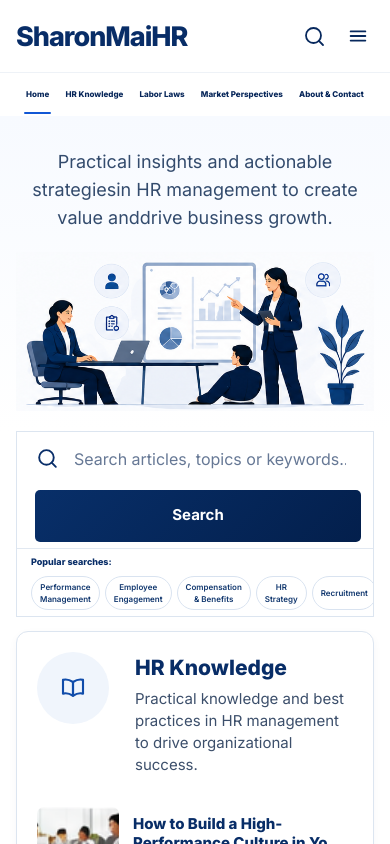
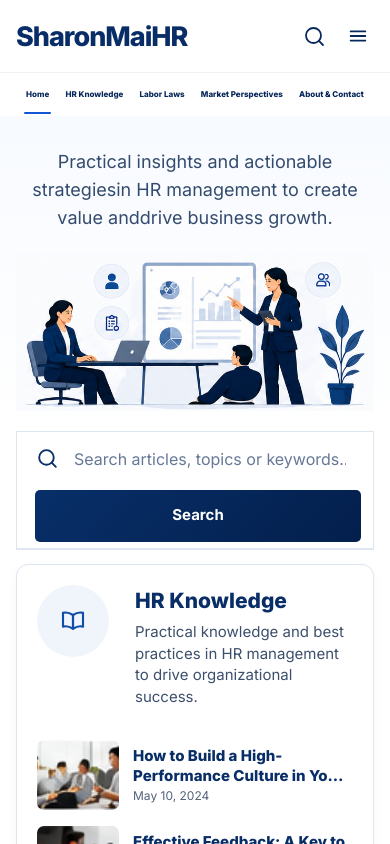
Before and after one commit to Greenyminthouse1982/sharonmaihr, a Next.js app: page / in a window 390 px wide. Shown: the top 844 px of the page. Built offline with nearby package versions, Linux system fonts and the light colour scheme.

Commit message:
Update mobile home to picture 2

```diff
--- a/app/globals.css
+++ b/app/globals.css
@@ -3261,3 +3261,14 @@ a {
     line-height: 1.5;
   }
 }
+
+/* ==========================================
+   Mobile: Hide Popular Searches
+========================================== */
+@media (max-width: 760px) {
+  .popular-searches,
+  .search-popular,
+  .search-section__popular {
+    display: none !important;
+  }
+}
--- a/components/FeaturedArticles.tsx
+++ b/components/FeaturedArticles.tsx
@@ -90,12 +90,15 @@ export default function FeaturedArticles() {
                 </div>
 
                 <div className="knowledge-card__articles">
-                  {categoryArticles.map((article) => (
+                  {categoryArticles.map((article) => {
+                    const articleHref = `/${category.slug}/${article.slug}`;
+
+                    return (
                       <Link
                         className="knowledge-article"
-                      href={categoryHref}
+                        href={articleHref}
                         key={article.slug}
-                      aria-label={`Open ${category.title}: ${article.title}`}
+                        aria-label={`Open article: ${article.title}`}
                       >
                         <Image
                           src={article.image}
@@ -110,7 +113,8 @@ export default function FeaturedArticles() {
                           <small>{article.date}</small>
                         </span>
                       </Link>
-                  ))}
+                    );
+                  })}
                 </div>
               </article>
             );
```
Lines whose indentation alone changed are shown as unchanged.
